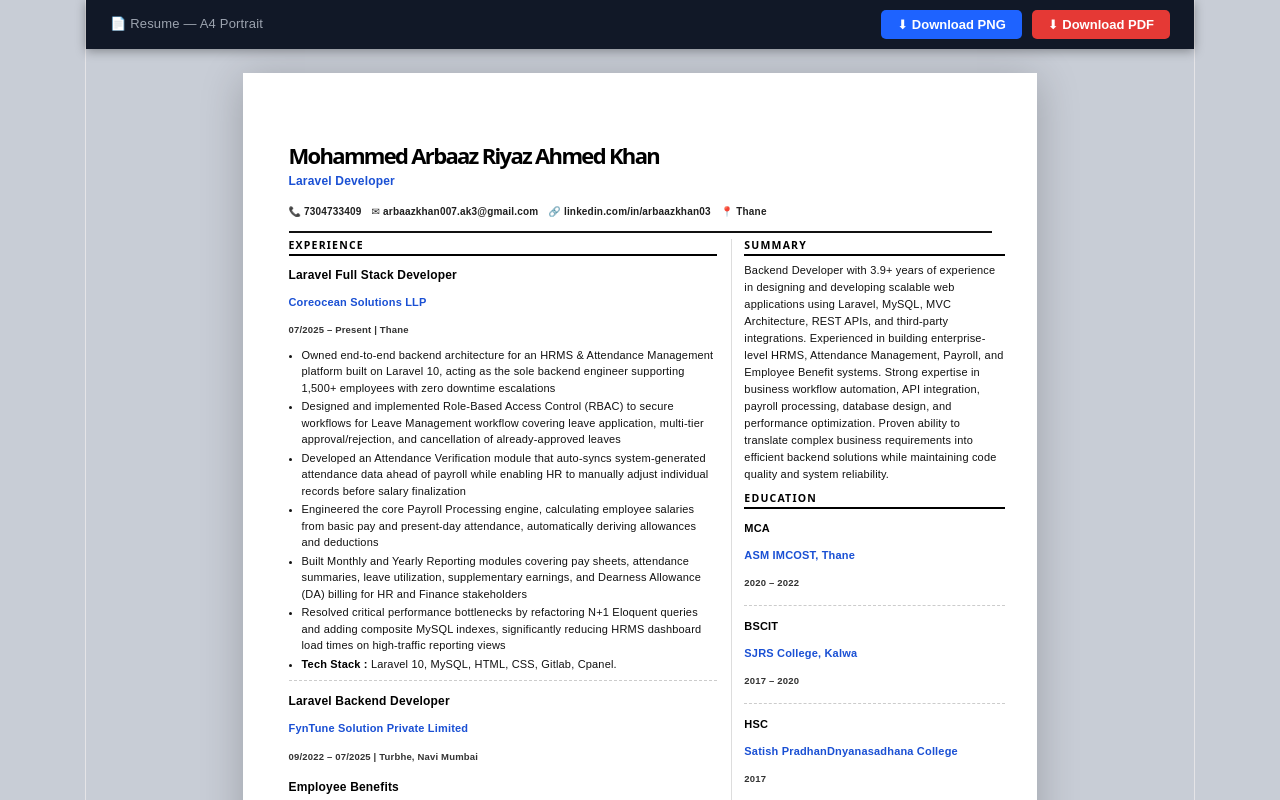
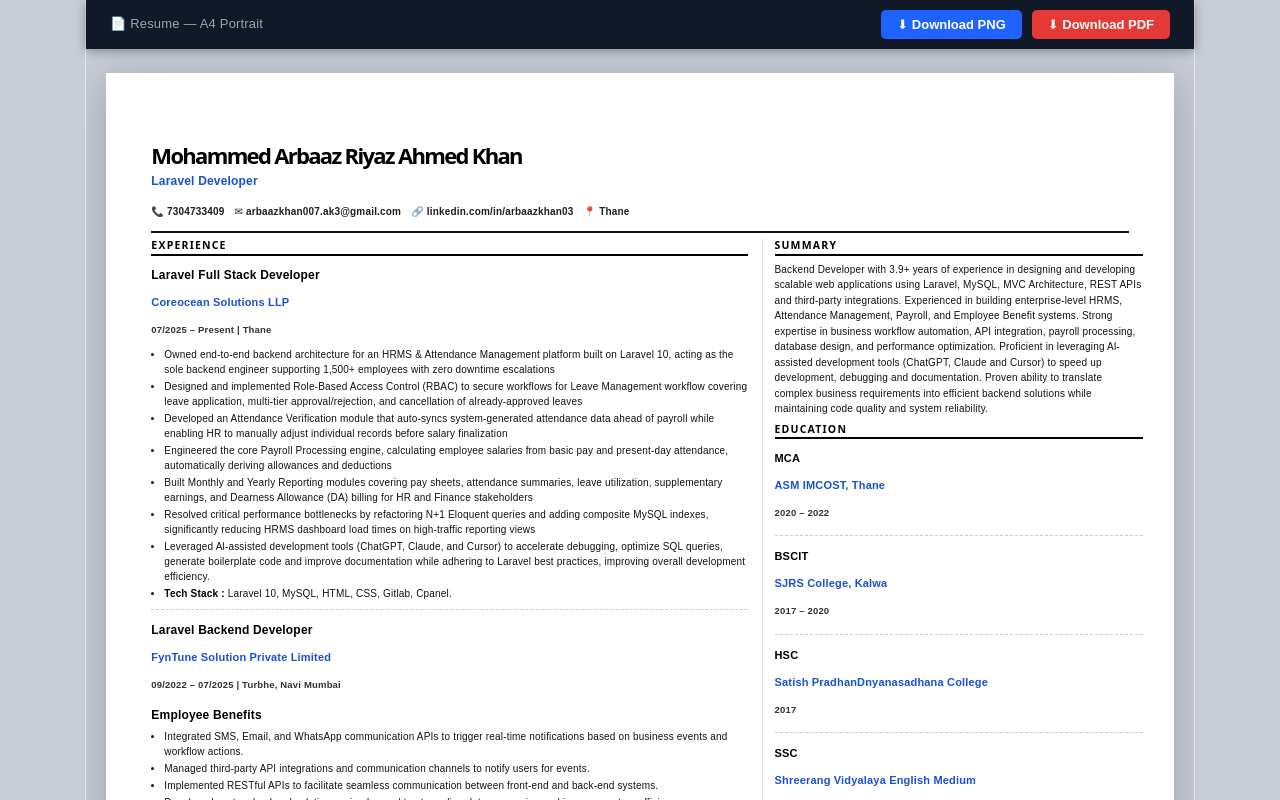
Before and after one commit to arbazz03/my-resume, a React (Vite) app: page / in a window 1280 px wide. Shown: the top 800 px of the page. Built offline with nearby package versions, Linux system fonts and the light colour scheme.

Commit message:
editable and copy content instaead of image

```diff
--- a/package.json
+++ b/package.json
@@ -13,7 +13,8 @@
     "html2canvas": "^1.4.1",
     "jspdf": "^4.2.1",
     "react": "^19.2.6",
-    "react-dom": "^19.2.6"
+    "react-dom": "^19.2.6",
+    "react-to-print": "^3.3.0"
   },
   "devDependencies": {
     "@eslint/js": "^10.0.1",
--- a/src/components/ResumePreview.jsx
+++ b/src/components/ResumePreview.jsx
@@ -1,8 +1,14 @@
 import { useRef, useState } from "react";
+import { useReactToPrint } from "react-to-print";
 import "../styles/resume.css";
 
 export default function ResumePreview() {
   const resumeRef = useRef(null);
+  const handlePrint = useReactToPrint({
+      contentRef: resumeRef,
+      documentTitle: "Mohammed_Arbaaz_Resume",
+  });
+
   const [downloadingPng, setDownloadingPng] = useState(false);
   const [downloadingPdf, setDownloadingPdf] = useState(false);
 
@@ -31,36 +37,36 @@ export default function ResumePreview() {
 
   // ── Download as PDF — exact preview match, 1 page ──
   // Install: npm install html2canvas jspdf
-const handleDownloadPdf = async () => {
-  setDownloadingPdf(true);
-  try {
-    const html2canvas = (await import("html2canvas")).default;
-    const { jsPDF } = await import("jspdf");
+  // const handleDownloadPdf = async () => {
+  //   setDownloadingPdf(true);
+  //   try {
+  //     const html2canvas = (await import("html2canvas")).default;
+  //     const { jsPDF } = await import("jspdf");
 
-    const el = resumeRef.current;
+  //     const el = resumeRef.current;
 
-    const canvas = await html2canvas(el, {
-      scale: 3,
-      useCORS: true,
-      backgroundColor: "#ffffff",
-    });
+  //     const canvas = await html2canvas(el, {
+  //       scale: 3,
+  //       useCORS: true,
+  //       backgroundColor: "#ffffff",
+  //     });
 
-    const imgData = canvas.toDataURL("image/png");
+  //     const imgData = canvas.toDataURL("image/png");
 
-    const pdf = new jsPDF("p", "mm", "a4");
+  //     const pdf = new jsPDF("p", "mm", "a4");
 
-    const pdfWidth = 210;
-    const pdfHeight = 297;
+  //     const pdfWidth = 210;
+  //     const pdfHeight = 297;
 
-    pdf.addImage(imgData, "PNG", 0, 0, pdfWidth, pdfHeight);
+  //     pdf.addImage(imgData, "PNG", 0, 0, pdfWidth, pdfHeight);
 
-    pdf.save("Mohammed_Arbaaz_Resume.pdf");
-  } catch (err) {
-    console.error("PDF download failed:", err);
-    alert("PDF download failed");
-  }
-  setDownloadingPdf(false);
-};
+  //     pdf.save("Mohammed_Arbaaz_Resume.pdf");
+  //   } catch (err) {
+  //     console.error("PDF download failed:", err);
+  //     alert("PDF download failed");
+  //   }
+  //   setDownloadingPdf(false);
+  // };
 
   const isLoading = downloadingPng || downloadingPdf;
 
@@ -74,8 +80,14 @@ const handleDownloadPdf = async () => {
           <button className="btn-download btn-png" onClick={handleDownloadPng} disabled={isLoading}>
             {downloadingPng ? "⏳ Generating…" : "⬇ Download PNG"}
           </button>
-          <button className="btn-download btn-pdf" onClick={handleDownloadPdf} disabled={isLoading}>
+          {/* <button className="btn-download btn-pdf" onClick={handleDownloadPdf} disabled={isLoading}>
             {downloadingPdf ? "⏳ Generating…" : "⬇ Download PDF"}
+          </button> */}
+          <button
+              className="btn-download btn-pdf"
+              onClick={handlePrint}
+          >
+              ⬇ Download PDF
           </button>
         </div>
       </div>
@@ -133,6 +145,7 @@ const handleDownloadPdf = async () => {
                     <li>Engineered the core Payroll Processing engine, calculating employee salaries from basic pay and present-day attendance, automatically deriving allowances and deductions</li>
                     <li>Built Monthly and Yearly Reporting modules covering pay sheets, attendance summaries, leave utilization, supplementary earnings, and Dearness Allowance (DA) billing for HR and Finance stakeholders</li>
                     <li>Resolved critical performance bottlenecks by refactoring N+1 Eloquent queries and adding composite MySQL indexes, significantly reducing HRMS dashboard load times on high-traffic reporting views</li>
+                    <li>Leveraged Al-assisted development tools (ChatGPT, Claude, and Cursor) to accelerate debugging, optimize SQL queries, generate boilerplate code and improve documentation while adhering to Laravel best practices, improving overall development efficiency.</li>
 
                     <li><strong>Tech Stack :</strong> Laravel 10, MySQL, HTML, CSS, Gitlab, Cpanel.</li>
 
@@ -186,12 +199,17 @@ const handleDownloadPdf = async () => {
                 <h2 className="r-section-title">Summary</h2>
                 <p className="r-body-text">
                   Backend Developer with 3.9+ years of experience in designing and developing
-                  scalable web applications using Laravel, MySQL, MVC Architecture, REST APIs, and third-party
+                  scalable web applications using Laravel, MySQL, MVC Architecture, REST APIs and third-party
                   integrations. Experienced in building enterprise-level HRMS, Attendance
-                  Management, Payroll, and Employee Benefit systems. Strong expertise in business
-                  workflow automation, API integration, payroll processing, database design, and
-                  performance optimization. Proven ability to translate complex business
-                  requirements into efficient backend solutions while maintaining code quality
+                  Management, Payroll, and Employee Benefit systems.  Strong expertise in
+                  business workflow automation, API integration,
+                  payroll processing, database design, and
+                  performance optimization. Proficient in leveraging
+                  Al-assisted development tools (ChatGPT, Claude
+                  and Cursor) to speed up development, debugging
+                  and documentation. Proven ability to translate
+                  complex business requirements into efficient
+                  backend solutions while maintaining code quality
                   and system reliability.
                 </p>
               </section>
--- a/src/styles/resume.css
+++ b/src/styles/resume.css
@@ -79,7 +79,10 @@ body {
   - Font: Arial (ATS-safe)
 */
 .resume-page {
-  width: 210mm;
+  /* width: 210mm; */
+  grid-template-columns: 61% 39%;
+
+  gap: 14px;
   min-height: 297mm;     /* IMPORTANT: use min-height instead of fixed height */
   background: #ffffff;
 
@@ -91,7 +94,9 @@ body {
   box-sizing: border-box;
 
   /* Prevent clipping issues */
-  overflow: hidden;
+  /* overflow: hidden; */
+  height: auto;
+  overflow: visible;
 }
 
 /* ─── HEADER ──────────────────────────────────── */
@@ -156,7 +161,7 @@ body {
 
 /* ─── SECTION ─────────────────────────────────── */
 .r-section {
-  margin-bottom: 9px;
+  margin-bottom: 6px;
   text-align: left;
 }
 
@@ -175,7 +180,7 @@ body {
 
 /* ─── BODY TEXT ───────────────────────────────── */
 .r-body-text {
-  font-size: 11px;
+  font-size: 10px;
   line-height: 1.55;
   color: #111111;
   text-align: left;
@@ -227,7 +232,7 @@ body {
 }
 
 .r-list li {
-  font-size: 11px;
+  font-size: 10px;
   line-height: 1.5;
   color: #111111;
   margin-bottom: 2px;
@@ -327,15 +332,56 @@ body {
 
 /* ─── PRINT ───────────────────────────────────── */
 @media print {
-  .resume-toolbar { display: none; }
-  body { background: white; }
-  .resume-scroll { padding: 0; }
+
+  @page {
+    size: A4;
+    margin: 0;
+  }
+
+  html,
+  body {
+    width: 210mm;
+    height: 297mm;
+    margin: 0;
+    padding: 0;
+    background: white;
+    -webkit-print-color-adjust: exact;
+    print-color-adjust: exact;
+  }
+
+  .resume-toolbar {
+    display: none !important;
+  }
+
+  .resume-wrapper,
+  .resume-scroll {
+    display: block;
+    padding: 0;
+    margin: 0;
+    overflow: visible !important;
+  }
+
   .resume-page {
     width: 210mm;
     height: 297mm;
+    margin: 0;
+    padding: 7mm 8mm;
     box-shadow: none;
-    margin: 0;
-    padding: 8mm 12mm 6mm 12mm;
+    overflow: hidden;
+    page-break-after: avoid;
+    page-break-inside: avoid;
+  }
+
+  /* KEEP YOUR GRID */
+  .r-grid {
+    display: grid !important;
+    grid-template-columns: 61% 39% !important;
+    gap: 14px;
+  }
+
+  .r-right {
+    border-left: 1.5px solid #ddd;
+    padding-left: 12px;
   }
 }
 
```
Also changed, not shown: 1 other file (tests, documents, lock files or other folders).
